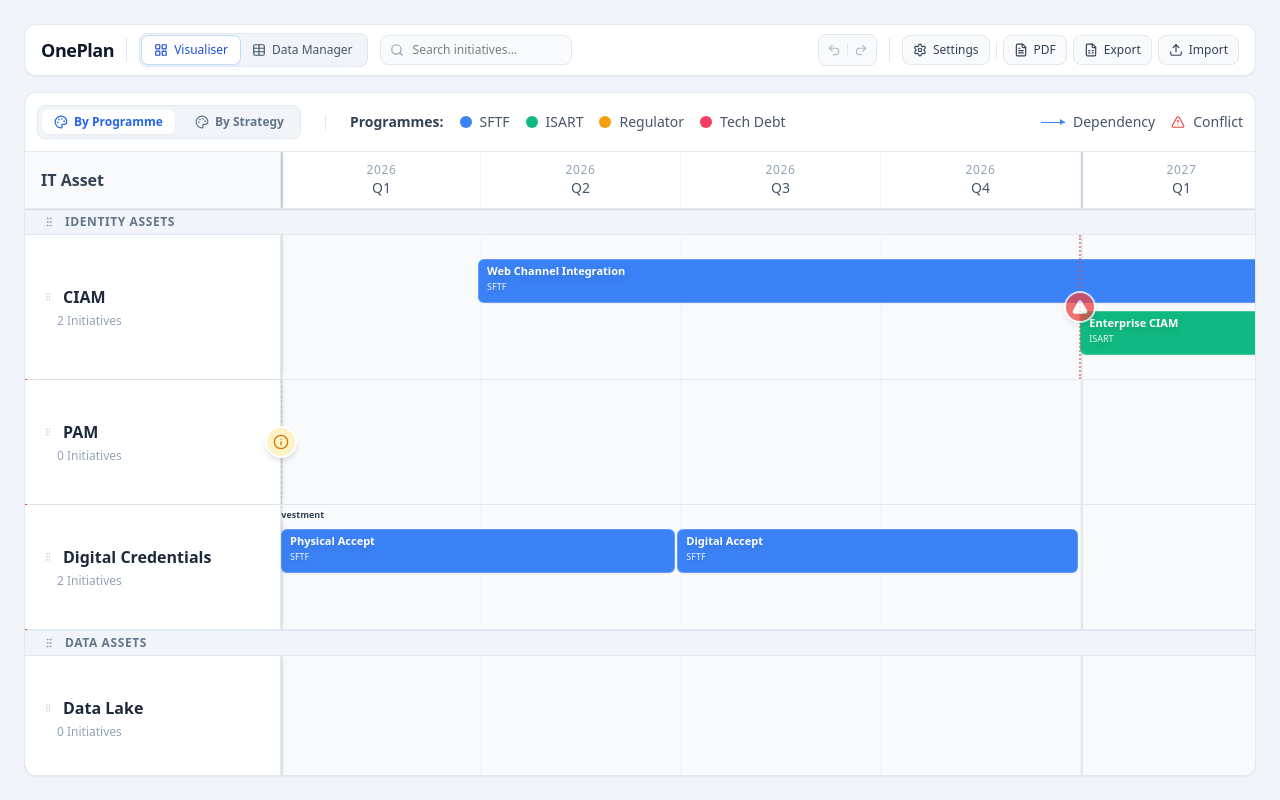
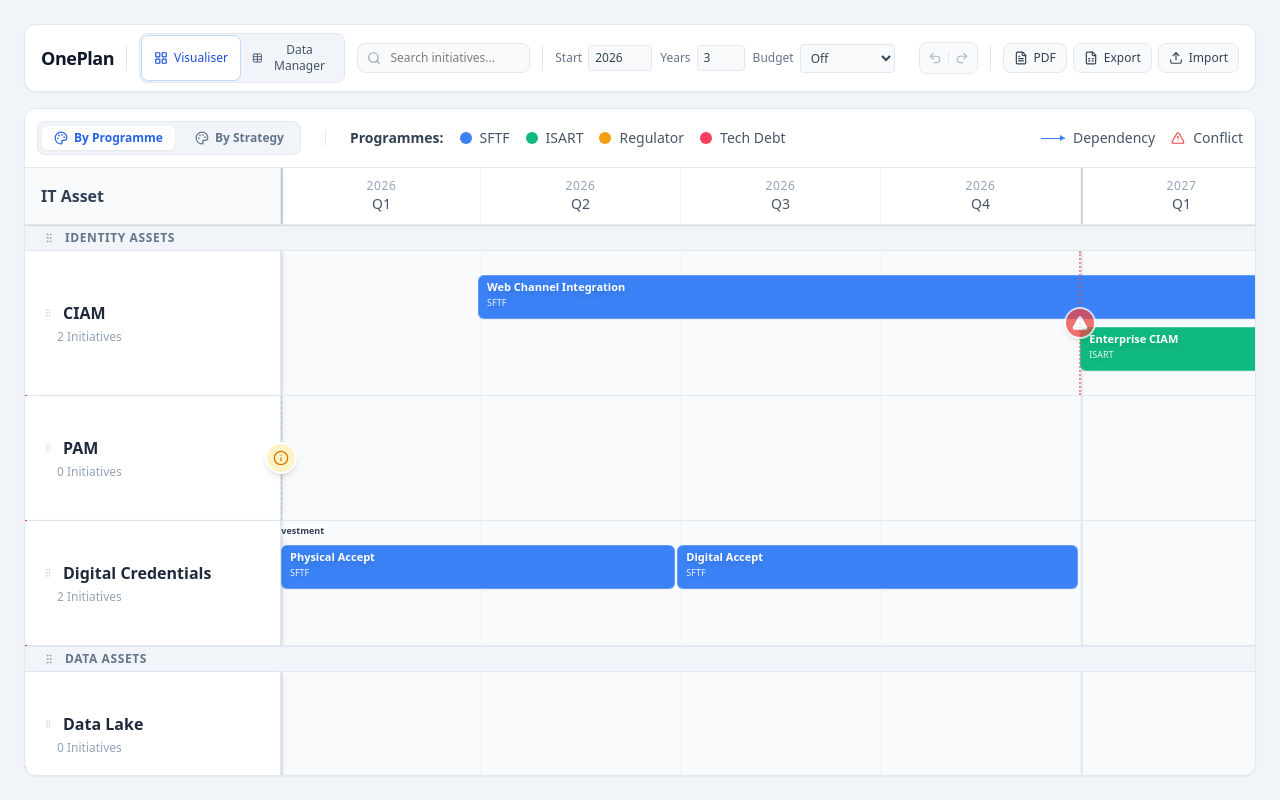
Before and after one commit to waylonkenning/OnePlan, a React (Vite) app: page / in a window 1280 px wide. Built offline with nearby package versions, Linux system fonts and the light colour scheme.

Commit message:
refactor: inline timeline settings into header bar, remove settings popover

```diff
--- a/src/App.tsx
+++ b/src/App.tsx
@@ -251,6 +251,68 @@ export default function App() {
           />
         </div>
 
+        <div className="w-px h-6 bg-slate-200" />
+
+        {/* Inline Timeline Settings */}
+        <div className="flex items-center gap-2">
+          <label className="flex items-center gap-1.5 text-xs text-slate-500">
+            Start
+            <input
+              type="number"
+              min="2000"
+              max="2100"
+              value={timelineSettings.startYear}
+              onChange={(e) => {
+                const val = parseInt(e.target.value);
+                if (val >= 2000 && val <= 2100) {
+                  handleUpdate({
+                    assets, initiatives, milestones, programmes, strategies, dependencies, assetCategories,
+                    timelineSettings: { ...timelineSettings, startYear: val },
+                  });
+                }
+              }}
+              className="w-16 px-1.5 py-1 bg-slate-50 border border-slate-200 rounded text-xs text-slate-700 focus:outline-none focus:ring-1 focus:ring-blue-500"
+            />
+          </label>
+          <label className="flex items-center gap-1.5 text-xs text-slate-500">
+            Years
+            <input
+              type="number"
+              min="1"
+              max="20"
+              value={timelineSettings.yearsToShow}
+              onChange={(e) => {
+                const val = parseInt(e.target.value);
+                if (val >= 1 && val <= 20) {
+                  handleUpdate({
+                    assets, initiatives, milestones, programmes, strategies, dependencies, assetCategories,
+                    timelineSettings: { ...timelineSettings, yearsToShow: val },
+                  });
+                }
+              }}
+              className="w-12 px-1.5 py-1 bg-slate-50 border border-slate-200 rounded text-xs text-slate-700 focus:outline-none focus:ring-1 focus:ring-blue-500"
+            />
+          </label>
+          <label className="flex items-center gap-1.5 text-xs text-slate-500">
+            Budget
+            <select
+              id="budgetVisualisation"
+              value={timelineSettings.budgetVisualisation || 'off'}
+              onChange={(e) => {
+                handleUpdate({
+                  assets, initiatives, milestones, programmes, strategies, dependencies, assetCategories,
+                  timelineSettings: { ...timelineSettings, budgetVisualisation: e.target.value as 'off' | 'bar-height' | 'label' },
+                });
+              }}
+              className="px-1.5 py-1 bg-slate-50 border border-slate-200 rounded text-xs text-slate-700 focus:outline-none focus:ring-1 focus:ring-blue-500"
+            >
+              <option value="off">Off</option>
+              <option value="bar-height">Bar Height</option>
+              <option value="label">Label</option>
+            </select>
+          </label>
+        </div>
+
         {/* Spacer pushes remaining items right */}
         <div className="flex-1" />
 
@@ -277,7 +339,7 @@ export default function App() {
 
         <div className="w-px h-6 bg-slate-200" />
 
-        {/* Data Controls (Settings, Export, Import) */}
+        {/* Data Controls (Export, Import only) */}
         <DataControls
           data={{ assets, initiatives, milestones, programmes, strategies, dependencies, assetCategories, timelineSettings }}
           onImport={handleUpdate}
--- a/src/components/DataControls.tsx
+++ b/src/components/DataControls.tsx
@@ -1,5 +1,5 @@
 import React, { useRef, useState } from 'react';
-import { Download, Upload, FileSpreadsheet, FileText, Settings, X, AlertCircle, Check } from 'lucide-react';
+import { Upload, FileSpreadsheet, FileText, AlertCircle, Check } from 'lucide-react';
 import { exportToExcel, importFromExcel } from '../lib/excel';
 import { exportToPDF } from '../lib/pdf';
 import { Asset, Initiative, Milestone, Programme, Strategy, Dependency, AssetCategory, TimelineSettings } from '../types';
@@ -30,12 +30,6 @@ interface DataControlsProps {
 
 export function DataControls({ data, onImport, timelineId }: DataControlsProps) {
   const fileInputRef = useRef<HTMLInputElement>(null);
-  const [showSettings, setShowSettings] = useState(false);
-  const [localSettings, setLocalSettings] = useState({
-    startYear: data.timelineSettings?.startYear?.toString() || '2026',
-    yearsToShow: data.timelineSettings?.yearsToShow?.toString() || '3',
-    budgetVisualisation: data.timelineSettings?.budgetVisualisation || 'off'
-  });
   const [importPreviewData, setImportPreviewData] = useState<Partial<typeof data> | null>(null);
   const [showImportModal, setShowImportModal] = useState(false);
 
@@ -78,19 +72,6 @@ export function DataControls({ data, onImport, timelineId }: DataControlsProps)
     if (fileInputRef.current) {
       fileInputRef.current.value = '';
     }
-  };
-
-  const handleSaveSettings = () => {
-    console.log('handleSaveSettings called with:', localSettings);
-    onImport({
-      ...data,
-      timelineSettings: {
-        startYear: parseInt(localSettings.startYear.toString()) || new Date().getFullYear(),
-        yearsToShow: parseInt(localSettings.yearsToShow.toString()) || 3,
-        budgetVisualisation: localSettings.budgetVisualisation as 'off' | 'bar-height' | 'label',
-      },
-    });
-    setShowSettings(false);
   };
 
   const handleOverwriteImport = () => {
@@ -144,83 +125,6 @@ export function DataControls({ data, onImport, timelineId }: DataControlsProps)
 
   return (
     <div className="flex items-center gap-1.5 relative">
-      <button
-        onClick={() => setShowSettings(!showSettings)}
-        className="flex items-center gap-1.5 px-2.5 py-1.5 bg-slate-50 border border-slate-200 rounded-lg text-xs font-medium text-slate-700 hover:bg-slate-100 transition-colors"
-        title="Timeline Settings"
-      >
-        <Settings size={14} />
-        Settings
-      </button>
-
-      {showSettings && (
-        <div className="absolute top-10 right-0 w-64 bg-white border border-slate-200 rounded-lg shadow-xl z-50 p-4">
-          <div className="flex justify-between items-center mb-4">
-            <h3 className="font-semibold text-slate-800">Timeline Settings</h3>
-            <button onClick={() => setShowSettings(false)} className="text-slate-400 hover:text-slate-600">
-              <X size={16} />
-            </button>
-          </div>
-
-          <div className="space-y-4">
-            <div>
-              <label htmlFor="startYear" className="block text-sm font-medium text-slate-700 mb-1">
-                Start Year
-              </label>
-              <input
-                id="startYear"
-                type="number"
-                min="2000"
-                max="2100"
-                value={localSettings.startYear}
-                onChange={(e) => setLocalSettings(prev => ({ ...prev, startYear: e.target.value }))}
-                className="w-full px-3 py-2 border border-slate-300 rounded-md focus:outline-none focus:ring-2 focus:ring-blue-500"
-              />
-            </div>
-
-            <div>
-              <label htmlFor="yearsToShow" className="block text-sm font-medium text-slate-700 mb-1">
-                Years to Show
-              </label>
-              <input
-                id="yearsToShow"
-                type="number"
-                min="1"
-                max="20"
-                value={localSettings.yearsToShow}
-                onChange={(e) => setLocalSettings(prev => ({ ...prev, yearsToShow: e.target.value }))}
-                className="w-full px-3 py-2 border border-slate-300 rounded-md focus:outline-none focus:ring-2 focus:ring-blue-500"
-              />
-            </div>
-
-            <div>
-              <label htmlFor="budgetVisualisation" className="block text-sm font-medium text-slate-700 mb-1">
-                Budget Visualisation
-              </label>
-              <select
-                id="budgetVisualisation"
-                value={localSettings.budgetVisualisation}
-                onChange={(e) => setLocalSettings(prev => ({ ...prev, budgetVisualisation: e.target.value as any }))}
-                className="w-full px-3 py-2 border border-slate-300 rounded-md focus:outline-none focus:ring-2 focus:ring-blue-500 bg-white"
-              >
-                <option value="off">Off</option>
-                <option value="bar-height">Bar Height</option>
-                <option value="label">Right-aligned Label</option>
-              </select>
-            </div>
-
-            <button
-              onClick={handleSaveSettings}
-              className="w-full py-2 bg-blue-600 hover:bg-blue-700 text-white rounded-md font-medium transition-colors"
-            >
-              Save Settings
-            </button>
-          </div>
-        </div>
-      )}
-
-      <div className="h-4 w-px bg-slate-200" />
-
       <button
         onClick={handleExportPDF}
         className="flex items-center gap-1.5 px-2.5 py-1.5 bg-slate-50 border border-slate-200 rounded-lg text-xs font-medium text-slate-700 hover:bg-slate-100 transition-colors"
```
Also changed, not shown: 2 other files (tests, documents, lock files or other folders).
